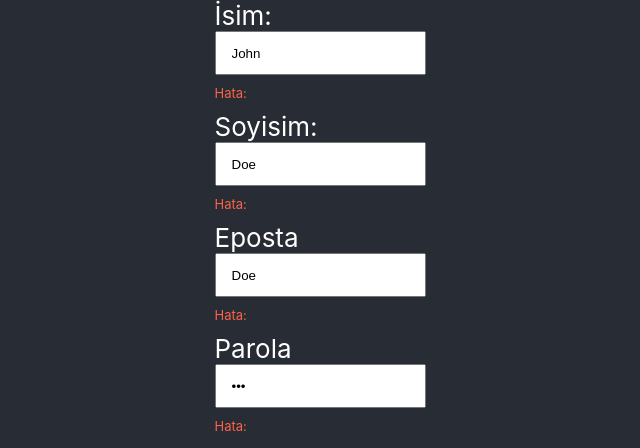
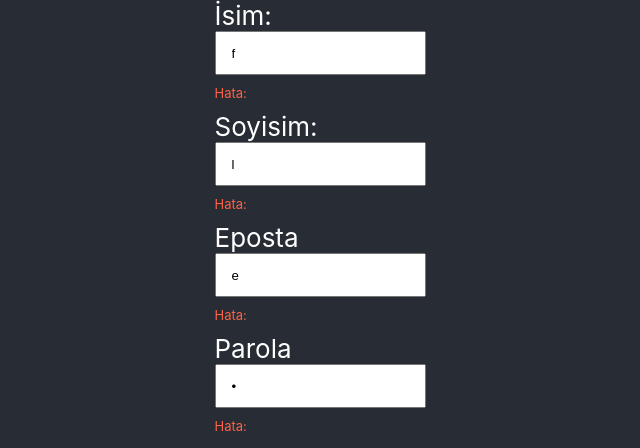
Before and after one commit to gokhanozdemir/kullanici-katilim, a React (Create React App) app: page / in a window 1280 px wide. Shown: the top 448 px of the page, without its empty margins (320-960 px from the left). Built offline with nearby package versions, Linux system fonts and the light colour scheme.

Commit message:
form data cycle completed

```diff
--- a/src/components/Form.js
+++ b/src/components/Form.js
@@ -1,36 +1,99 @@
-import React from "react";
+import React, { useState } from "react";
+import * as Yup from "yup";
 
 function Form() {
+  const emptyForm = {
+    fname: "f",
+    flname: "l",
+    femail: "e",
+    fpass: "p",
+    fterms: false,
+  };
+  const [formData, setFormData] = useState(emptyForm);
+
+  const formSchema = Yup.object().shape({
+    fname: Yup.string().required("Dostum adın ne?"),
+    flname: Yup.string().required("Ama soy adın da gerekli :/"),
+    femail: Yup.string()
+      .email("Epostanda bir hata olabilir mi?")
+      .required("Spamlamamız için gerekli :)"),
+    fpass: Yup.string()
+      .required("şifre nedir")
+      .min(6, "bu kadar kısa olmassın en az 6 karakter :)"),
+    fterms: Yup.boolean().oneOf([true], "Veri paylaşımı bla bla"),
+  });
+  const olala = "Gökhan";
+  const formOnChange = (event) => {
+    console.log("event:", event.target.name, event.target.value);
+    const updatedFormData = {
+      ...formData,
+      [event.target.name]: event.target.value, // dynamic object key
+    };
+    setFormData(updatedFormData);
+    // formSchema
+    //   .validate(formData)
+    //   .then(// success)
+    //   .catch(function (err) {
+    //     // err.name; // => 'ValidationError'
+    //     // err.errors; // => ['Deve ser maior que 18']
+    //   });
+  };
+
   return (
     <form onSubmit={() => null}>
       <div className="input-row">
         <label htmlFor="fname">İsim:</label>
-        <input type="text" id="fname" name="fname" value="John" />
+        <input
+          type="text"
+          onChange={(e) => formOnChange(e)}
+          id="fname"
+          name="fname"
+          value={formData.fname}
+        />
         <div className="error">Hata: </div>
       </div>
       <div className="input-row">
-        <label htmlFor="lname">Soyisim:</label>
-        <input type="text" id="lname" name="lname" value="Doe" />
+        <label htmlFor="flname">Soyisim:</label>
+        <input
+          type="text"
+          onChange={(e) => formOnChange(e)}
+          id="flname"
+          name="flname"
+          value={formData.flname}
+        />
         <div className="error">Hata: </div>
       </div>
       <div className="input-row">
         <label htmlFor="femail">Eposta</label>
-        <input type="text" id="femail" name="femail" value="Doe" />
+        <input
+          type="text"
+          onChange={(e) => formOnChange(e)}
+          id="femail"
+          name="femail"
+          value={formData.femail}
+        />
         <div className="error">Hata: </div>
       </div>
       <div className="input-row">
         <label htmlFor="fpass">Parola</label>
-        <input type="password" id="fpass" name="fpass" value="Doe" />
+        <input
+          type="password"
+          onChange={(e) => formOnChange(e)}
+          id="fpass"
+          name="fpass"
+          value={formData.fpass}
+        />
         <div className="error">Hata: </div>
       </div>
       <div className="input-row">
-        <label htmlFor="fapprove">Onay</label>
+        <label htmlFor="fterms">Onay</label>
         <input
           type="checkbox"
-          id="fapprove"
-          name="fapprove"
+          onChange={(e) => formOnChange(e)}
+          id="fterms"
+          name="fterms"
           value="Approved"
-          checked={false}
+          checked={formData.fterms}
         />
       </div>
       <div className="input-row">
```
